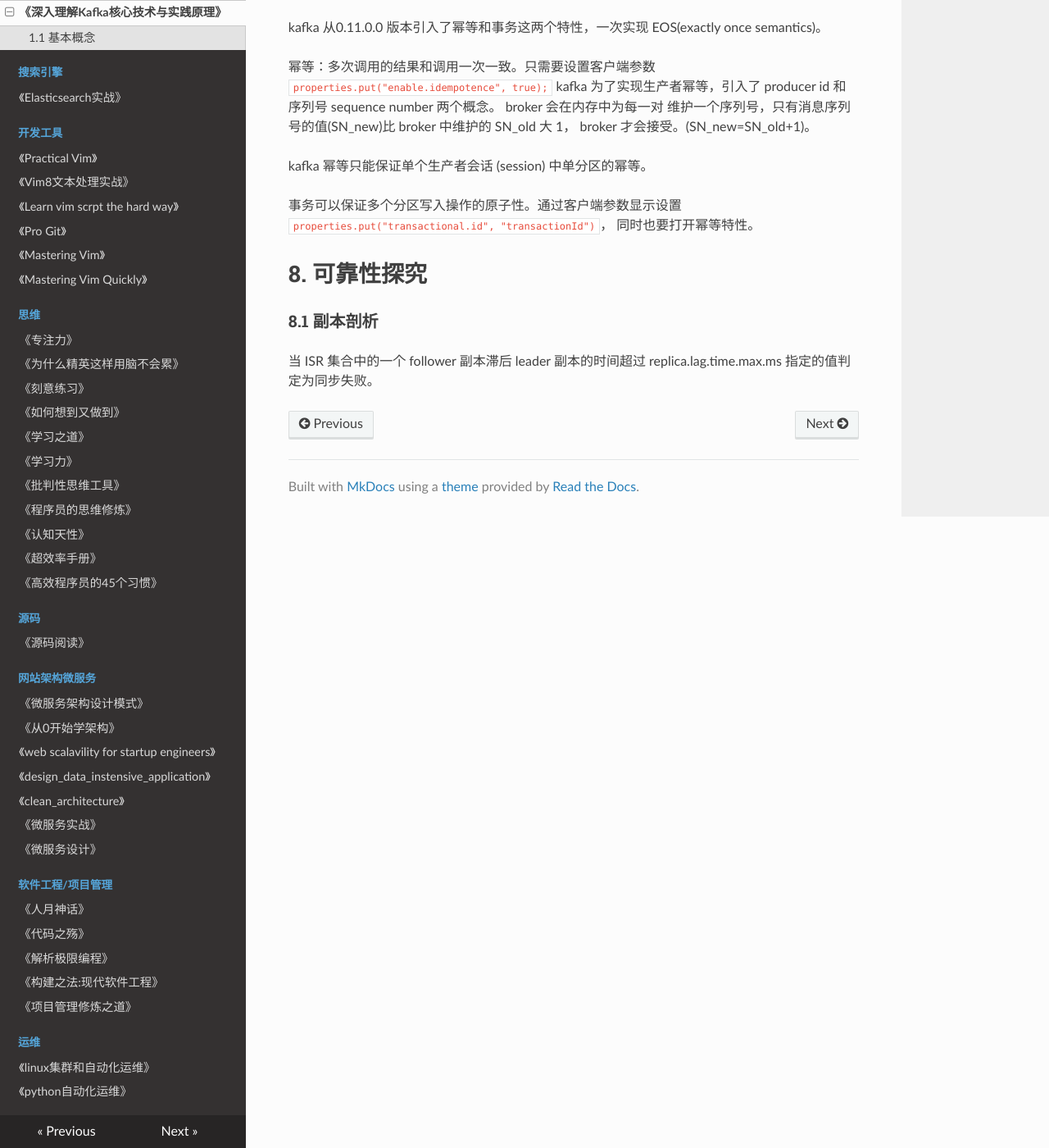
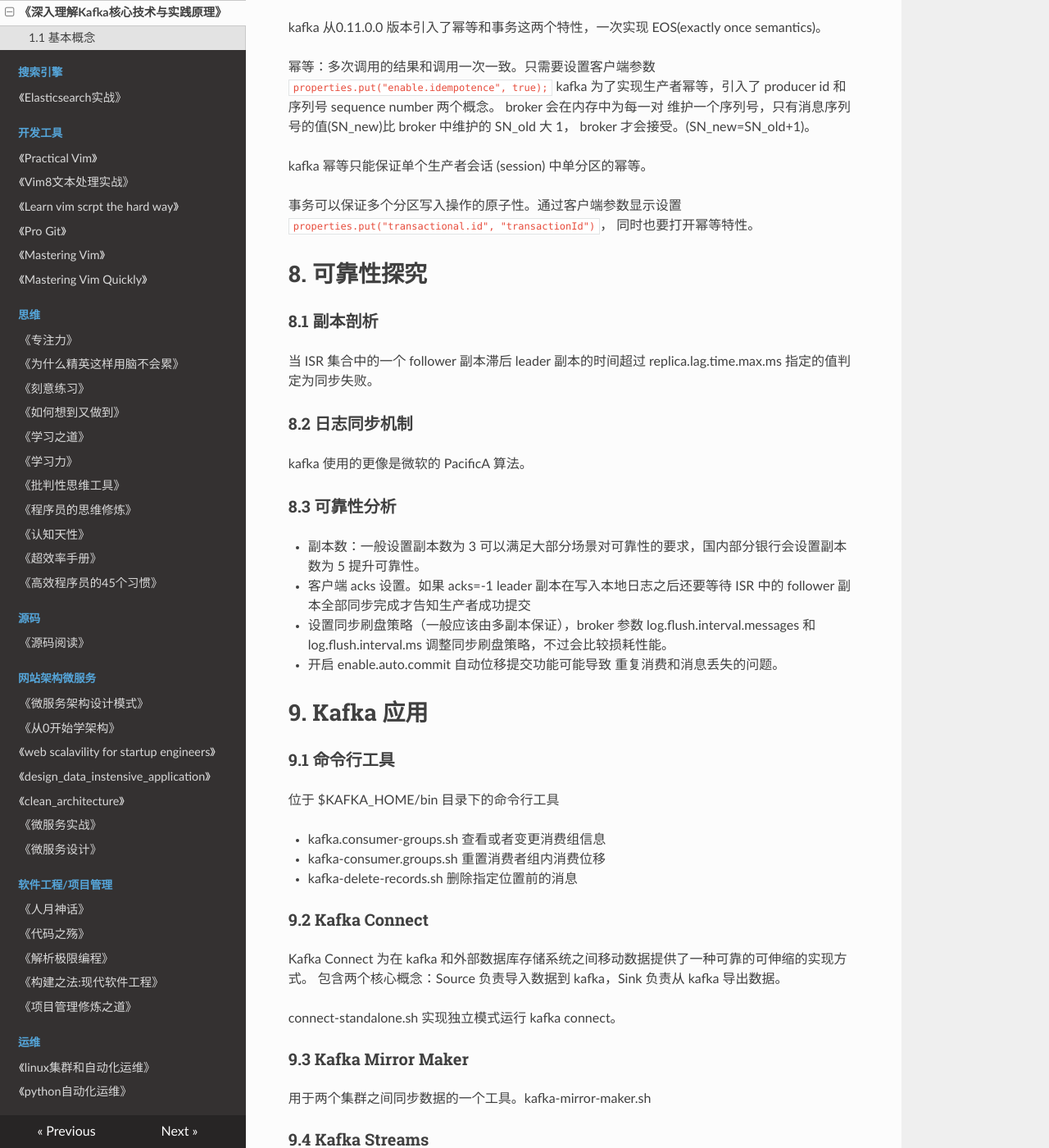
Before and after one commit to PegasusWang/booknotes, an MkDocs documentation site: the page built from docs/分布式/深入理解Kafka核心设计与实践原理/深入理解Kafka核心设计与实践原理.md, in a window 1280 px wide and 1400 px high, scrolled down 11005 px. Shown: the whole window at 82% size. Built offline with MkDocs 1.6.1, drawn with Linux system fonts in a browser that asks for light colours; nearby versions of some CDN libraries; old or Windows-style settings are respelled for this version of MkDocs; some of the changed text lies outside the part shown.

Commit message:
kafka 可靠性；监控

```diff
--- a/docs/分布式/深入理解Kafka核心设计与实践原理/深入理解Kafka核心设计与实践原理.md
+++ b/docs/分布式/深入理解Kafka核心设计与实践原理/深入理解Kafka核心设计与实践原理.md
@@ -412,3 +412,66 @@
 ### 8.1 副本剖析
 
 当 ISR 集合中的一个 follower 副本滞后 leader 副本的时间超过 replica.lag.time.max.ms 指定的值判定为同步失败。
+
+### 8.2 日志同步机制
+
+kafka 使用的更像是微软的 PacificA 算法。
+
+### 8.3 可靠性分析
+
+- 副本数：一般设置副本数为 3 可以满足大部分场景对可靠性的要求，国内部分银行会设置副本数为 5 提升可靠性。
+- 客户端 acks 设置。如果 acks=-1 leader 副本在写入本地日志之后还要等待 ISR 中的 follower 副本全部同步完成才告知生产者成功提交
+- 设置同步刷盘策略（一般应该由多副本保证），broker 参数 log.flush.interval.messages 和 log.flush.interval.ms
+  调整同步刷盘策略，不过会比较损耗性能。
+- 开启 enable.auto.commit 自动位移提交功能可能导致 重复消费和消息丢失的问题。
+
+
+# 9. Kafka 应用
+
+### 9.1 命令行工具
+
+位于 $KAFKA_HOME/bin 目录下的命令行工具
+
+- kafka.consumer-groups.sh 查看或者变更消费组信息
+- kafka-consumer.groups.sh 重置消费者组内消费位移
+- kafka-delete-records.sh 删除指定位置前的消息
+
+### 9.2 Kafka Connect
+
+Kafka Connect 为在 kafka 和外部数据库存储系统之间移动数据提供了一种可靠的可伸缩的实现方式。
+包含两个核心概念：Source 负责导入数据到 kafka，Sink 负责从 kafka 导出数据。
+
+connect-standalone.sh 实现独立模式运行 kafka connect。
+
+### 9.3 Kafka Mirror Maker
+
+用于两个集群之间同步数据的一个工具。kafka-mirror-maker.sh
+
+### 9.4 Kafka Streams
+
+高吞吐、高可用、低延时让 kafka 成为流式处理系统中完美的数据来源。
+Kafka Streams 是一个用于处理和分析数据的客户端库。它先把存储在 kafka 中的数据进行处理和分析，然后将最终所得到的的数据
+结果回写到 kafka 或发送到外部系统。
+
+
+# 10. Kafka 监控
+
+监控维度：集群信息、broker 信息、主题信息和消费组信息。一般还好配置告警模块
+
+### 10.1 监控数据来源
+
+集群层面的指标可以用 JMX (Java Managment Extension， Java 管理扩展)来获取。
+
+### 10.2 消费滞后
+
+消息中间件中留存的消息与消费的消息之间的差值就是消息堆积量，也成为消费之后（Lag）量。
+
+### 10.3 同步失效分区
+
+处于同步失效或功能失效的副本统称为失效副本，包含它的分区就是同步失效分区。
+
+### 10.4 监控指标说明
+
+### 10.5 监控模块
+
+监控架构主要分为数据采集、数据存储、数据展示三个部分。
```
